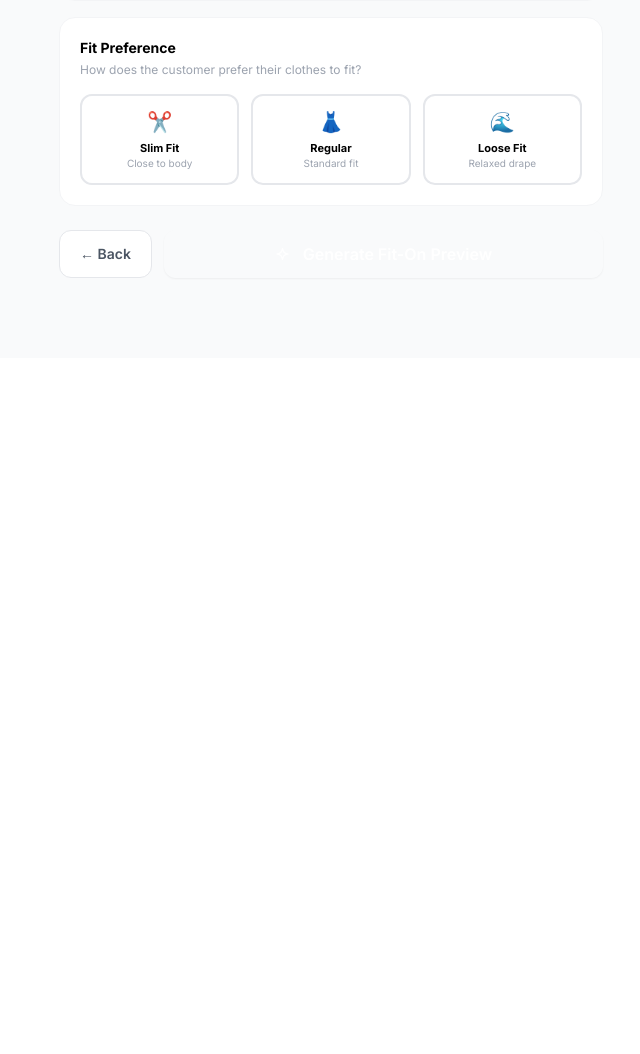
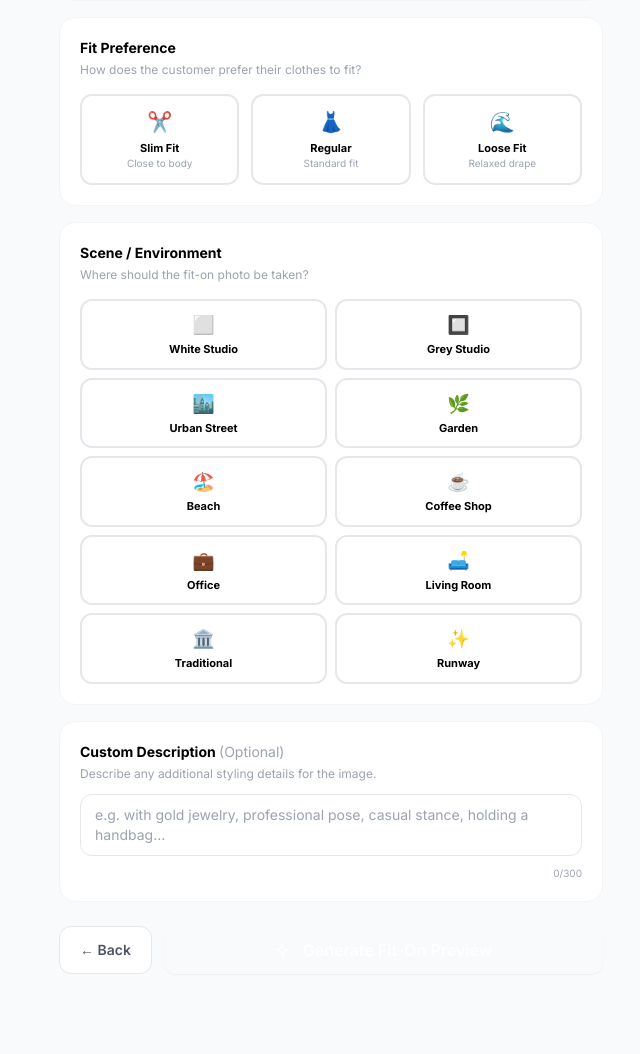
Before and after one commit to aruniapsara/DrapeStudio, a Python web app: template app/templates/fiton/customer_details.html in a window 1280 px wide. Shown: the part 1342-2396 px from the top of the page, without its empty margins (421-1061 px from the left). Before the commit the page ends 1621 px from the top, so only its background shows below. Run offline with Jinja, Linux system fonts and the light colour scheme; the template is opened without the code that fills it, so the values that code supplies are empty; some libraries are stand-ins or nearby versions.

Commit message:
feat: add scene selection and custom text to virtual fit-on module
Users can now select from 10 scene/environment options (studio, urban,
beach, office, etc.) and enter custom styling text when generating
fit-on previews. Includes prompt injection protection via sanitizer.

Co-Authored-By: Claude Opus 4.6 <noreply@anthropic.com>

```diff
--- a/app/api/generations.py
+++ b/app/api/generations.py
@@ -75,6 +75,8 @@ def create_generation(
             "garment_type": fp.garment_type,
             "garment_description": fp.garment_description or {},
             "ai_provider": fp.ai_provider or "",
+            "scene": fp.scene or "studio_white",
+            "custom_text": fp.custom_text or "",
         }
         scene_params_dict: dict = {
             "garment_measurements": fp.garment_measurements.model_dump() if fp.garment_measurements else None,
--- a/app/templates/fiton/customer_details.html
+++ b/app/templates/fiton/customer_details.html
@@ -14,6 +14,8 @@
          customerBuild: 'medium',
          customerGender: 'female',
          customerSkinTone: 'medium',
+         selectedScene: 'studio_white',
+         customText: '',
          fitonBuildOptions: (window.FITON_BUILD_OPTIONS) || {},
          get currentBuildOptions() {
              var opts = this.fitonBuildOptions[this.customerGender] || this.fitonBuildOptions['female'] || [];
@@ -371,6 +373,53 @@
             </div>
         </div>
 
+        {# ── Scene / Environment ──────────────────────────────────── #}
+        <div class="bg-white rounded-2xl border border-gray-100 shadow-card p-5">
+            <h3 class="text-sm font-bold text-dark mb-1">Scene / Environment</h3>
+            <p class="text-xs text-gray-400 mb-4">Where should the fit-on photo be taken?</p>
+
+            <div class="grid grid-cols-2 gap-2">
+                <template x-for="scene in [
+                    { key: 'studio_white',   emoji: '⬜', label: 'White Studio' },
+                    { key: 'studio_grey',    emoji: '🔲', label: 'Grey Studio' },
+                    { key: 'urban_street',   emoji: '🏙️', label: 'Urban Street' },
+                    { key: 'outdoor_garden', emoji: '🌿', label: 'Garden' },
+                    { key: 'beach',          emoji: '🏖️', label: 'Beach' },
+                    { key: 'coffee_shop',    emoji: '☕', label: 'Coffee Shop' },
+                    { key: 'office',         emoji: '💼', label: 'Office' },
+                    { key: 'living_room',    emoji: '🛋️', label: 'Living Room' },
+                    { key: 'traditional',    emoji: '🏛️', label: 'Traditional' },
+                    { key: 'runway',         emoji: '✨', label: 'Runway' },
+                ]" :key="scene.key">
+                    <label @click="selectedScene = scene.key" class="cursor-pointer">
+                        <div class="rounded-xl border-2 py-2.5 px-3 text-center transition-all select-none"
+                             :class="selectedScene === scene.key
+                                 ? 'border-primary bg-primary/5'
+                                 : 'border-gray-200 hover:border-primary/30'">
+                            <span class="text-lg" x-text="scene.emoji"></span>
+                            <p class="text-[11px] font-bold text-dark mt-0.5" x-text="scene.label"></p>
+                        </div>
+                    </label>
+                </template>
+            </div>
+        </div>
+
+        {# ── Custom Text ─────────────────────────────────────────── #}
+        <div class="bg-white rounded-2xl border border-gray-100 shadow-card p-5">
+            <h3 class="text-sm font-bold text-dark mb-1">Custom Description <span class="text-gray-400 font-normal">(Optional)</span></h3>
+            <p class="text-xs text-gray-400 mb-3">Describe any additional styling details for the image.</p>
+
+            <textarea x-model="customText"
+                      rows="2" maxlength="300"
+                      class="w-full rounded-xl border border-gray-200 px-3.5 py-2.5 text-sm text-dark
+                             placeholder-gray-400 focus:border-primary focus:ring-1 focus:ring-primary/30
+                             transition-all resize-none"
+                      placeholder="e.g. with gold jewelry, professional pose, casual stance, holding a handbag..."></textarea>
+            <p class="text-[10px] text-gray-400 text-right mt-1">
+                <span x-text="(customText || '').length"></span>/300
+            </p>
+        </div>
+
         {# ── AI Provider selector (admin/tester only) ────────────── #}
         {% if user and user.role in ('admin', 'tester') %}
         <div class="bg-amber-50 border border-amber-200 rounded-2xl p-4">
@@ -609,7 +658,11 @@
                     customer_measurements:  measurements,
                     fit_preference:         alpineData.fitPreference,
                     garment_type:           garmentData.garmentType || 'dress',
+                    scene:                  alpineData.selectedScene || 'studio_white',
                 };
+                if (alpineData.customText && alpineData.customText.trim()) {
+                    fitonParams.custom_text = alpineData.customText.trim();
+                }
                 if (gm)  fitonParams.garment_measurements = gm;
                 if (gsl) fitonParams.garment_size_label   = gsl;
 
@@ -651,7 +704,11 @@
                     garment_size_label: alpineData.customerSize || 'M',
                     fit_preference:     alpineData.fitPreference,
                     garment_type:       garmentData.garmentType || 'dress',
+                    scene:              alpineData.selectedScene || 'studio_white',
                 };
+                if (alpineData.customText && alpineData.customText.trim()) {
+                    fitonParams.custom_text = alpineData.customText.trim();
+                }
             }
 
             // Inject AI provider override if admin/tester selected one
--- a/app/worker/jobs.py
+++ b/app/worker/jobs.py
@@ -189,6 +189,8 @@ def generate_images(generation_request_id: str) -> None:
                         customer_measurements=gen.model_params.get("customer_measurements", {}),
                         fit_preference=gen.model_params.get("fit_preference", "regular"),
                         garment_description=gen.model_params.get("garment_description"),
+                        scene=gen.model_params.get("scene", "studio_white"),
+                        custom_text=gen.model_params.get("custom_text", ""),
                     )
                     prompt_text = prompt_data["prompt"]
                     fiton_system_instruction = prompt_data.get("system_context", "")
```
Also changed, not shown: app/schemas/generation.py (+16 -0 lines), app/services/fiton_prompt.py (+36 -2 lines).
